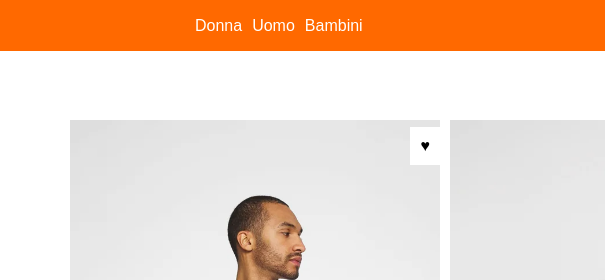
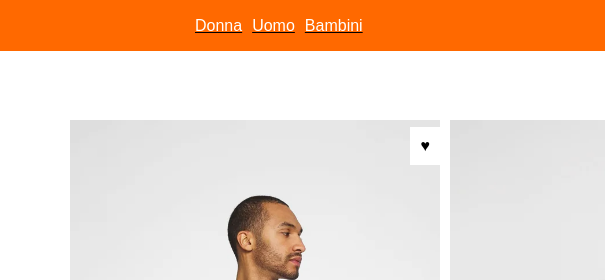
Before and after one commit to ManuelMaisano/html-css-boolando, a plain HTML site: page index.html in a window 1280 px wide. In both pictures the pointer is over the element 278 px from the left and 25 px from the top of the page. Shown: the top 280 px of the page, 0-605 px from the left. Drawn offline with Linux system fonts and the light colour scheme.

Commit message:
hoover underline header

```diff
--- a/css/style.css
+++ b/css/style.css
@@ -36,6 +36,9 @@ header {
     width: 100%;
     z-index: 300000;
 
+}
+nav:hover{
+    text-decoration: underline;
 }
 
 
```
